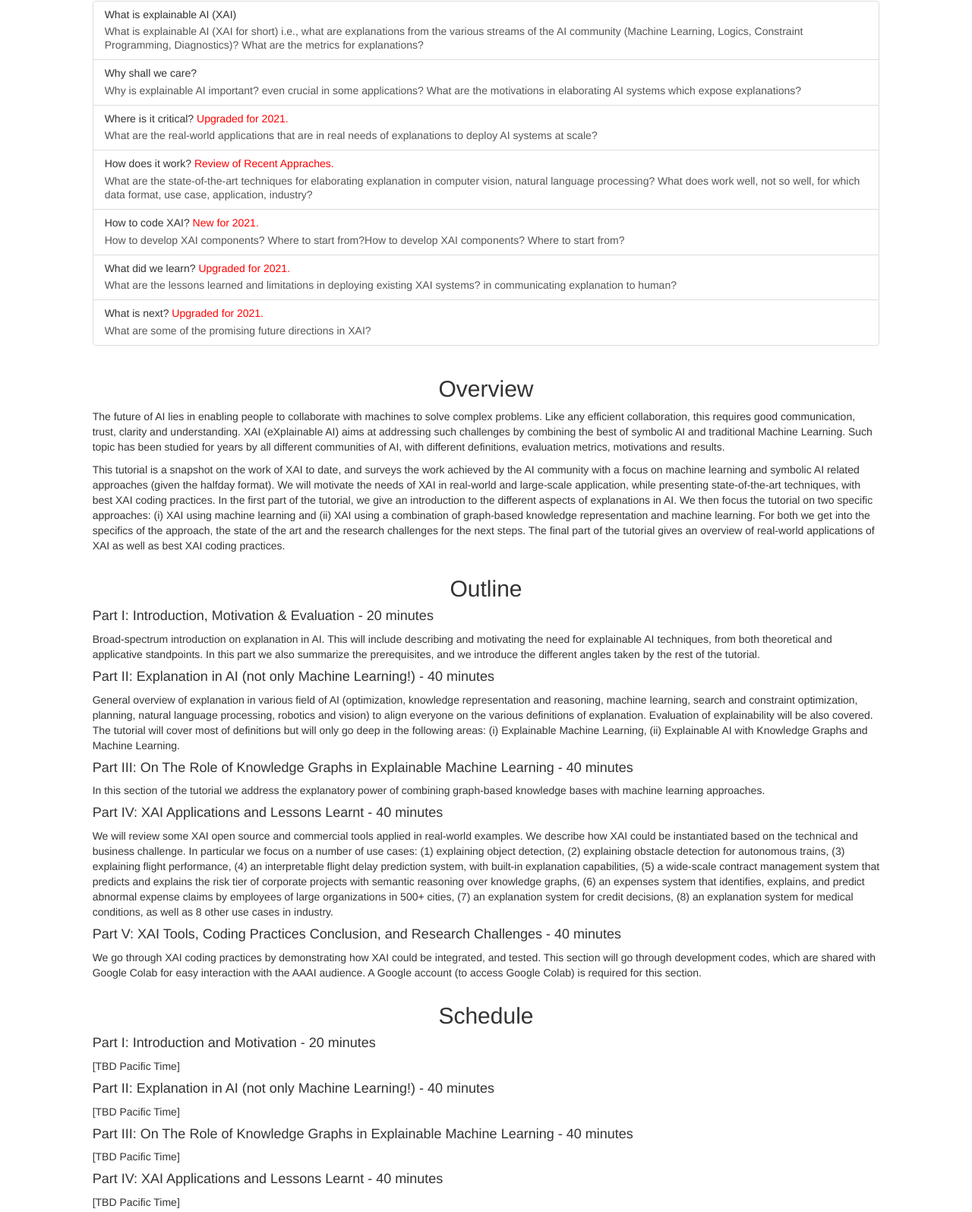
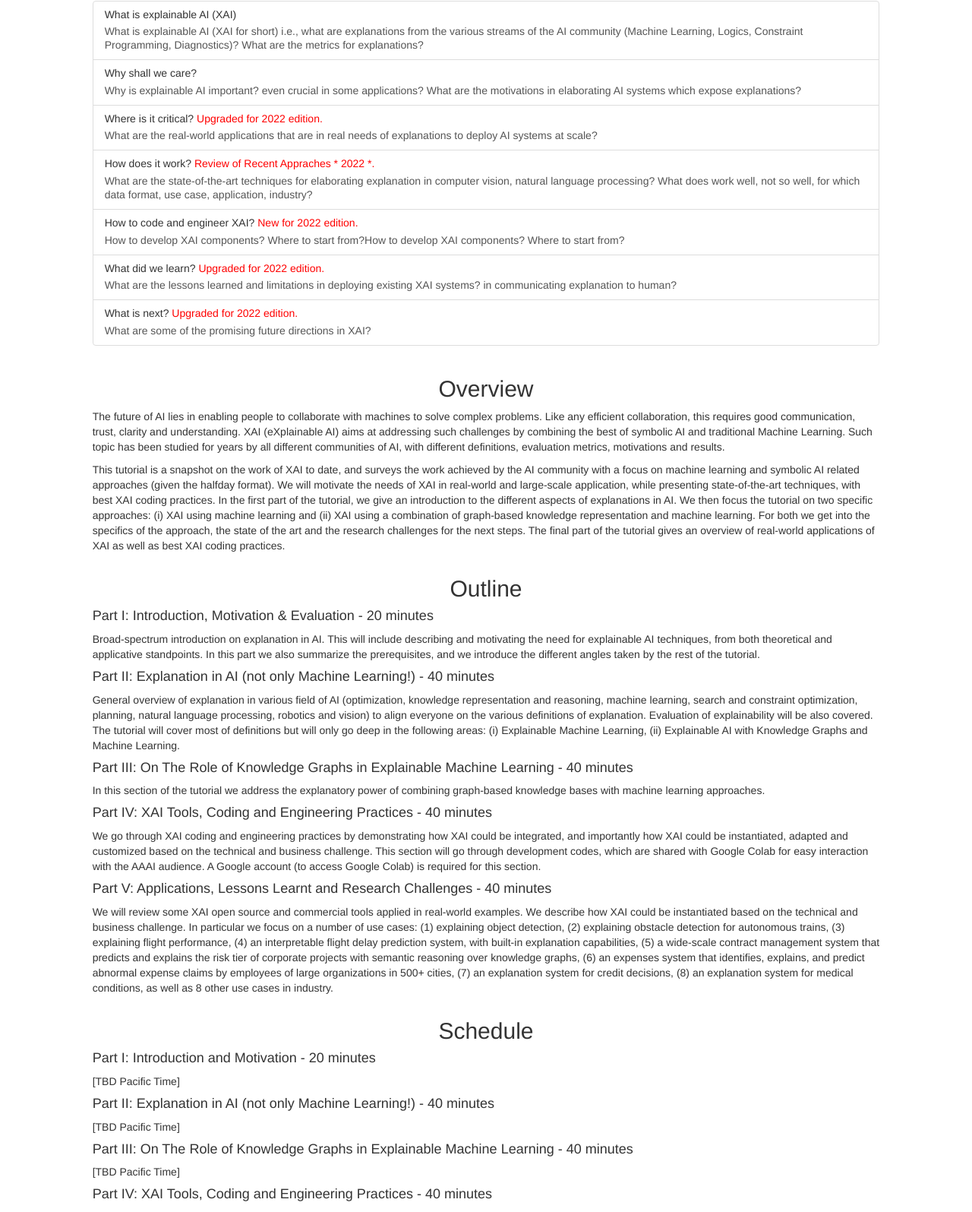
Before and after one commit to xaitutorial2022/xaitutorial2022.github.io, a plain HTML site: page index.html in a window 1280 px wide. Shown: the part 541-2136 px from the top of the page at 76% size. Drawn offline with nearby package versions, Linux system fonts and the light colour scheme.

Commit message:
Update index.html
new ToC

```diff
--- a/index.html
+++ b/index.html
@@ -84,27 +84,27 @@
         </a>
 
         <a href="#" class="list-group-item">
-              <h5 class="list-group-item-heading">Where is it critical? <font color="red">Upgraded for 2021.</font></h5>
+              <h5 class="list-group-item-heading">Where is it critical? <font color="red">Upgraded for 2022 edition.</font></h5>
               <p class="list-group-item-text">What are the real-world applications that are in real needs of explanations to deploy AI systems at scale?</p>
         </a>
 
         <a href="#" class="list-group-item">
-            <h5 class="list-group-item-heading">How does it work? <font color="red">Review of Recent Appraches.</font></h5>
+            <h5 class="list-group-item-heading">How does it work? <font color="red">Review of Recent Appraches * 2022 *.</font></h5>
             <p class="list-group-item-text">What are the state-of-the-art techniques for elaborating explanation in computer vision, natural language processing? What does work well, not so well, for which data format, use case, application, industry?</p>
         </a>
 
         <a href="#" class="list-group-item">
-            <h5 class="list-group-item-heading">How to code XAI? <font color="red">New for 2021.</font></h5>
+            <h5 class="list-group-item-heading">How to code and engineer XAI? <font color="red">New for 2022 edition.</font></h5>
             <p class="list-group-item-text">How to develop XAI components? Where to start from?How to develop XAI components? Where to start from?</p>
         </a>
 
         <a href="#" class="list-group-item">
-            <h5 class="list-group-item-heading">What did we learn? <font color="red">Upgraded for 2021.</font></h5>
+            <h5 class="list-group-item-heading">What did we learn? <font color="red">Upgraded for 2022 edition.</font></h5>
             <p class="list-group-item-text">What are the lessons learned and limitations in deploying existing XAI systems? in communicating explanation to human?</p>
         </a>
 
         <a href="#" class="list-group-item">
-            <h5 class="list-group-item-heading">What is next? <font color="red">Upgraded for 2021.</font></h5>
+            <h5 class="list-group-item-heading">What is next? <font color="red">Upgraded for 2022 edition.</font></h5>
             <p class="list-group-item-text">What are some of the promising future directions in XAI?</p>
         </a>
       </div>
@@ -137,11 +137,11 @@
         <h4>Part III: On The Role of Knowledge Graphs in Explainable Machine Learning - 40 minutes</h4>
         <p> In this section of the tutorial we address the explanatory power of combining graph-based knowledge bases with machine learning approaches. </p>
 
-        <h4>Part IV: XAI Applications and Lessons Learnt - 40 minutes</h4>
+        <h4>Part IV: XAI Tools, Coding and Engineering Practices - 40 minutes</h4>
+        <p>We go through XAI coding and engineering practices by demonstrating how XAI could be integrated, and importantly how XAI could be instantiated, adapted and customized based on the technical and business challenge. This section will go through development codes, which are shared with Google Colab for easy interaction with the AAAI audience. A Google account (to access Google Colab) is required for this section.</p>
+
+        <h4>Part V: Applications, Lessons Learnt and Research Challenges - 40 minutes</h4>
         <p>We will review some XAI open source and commercial tools applied in real-world examples. We describe how XAI could be instantiated based on the technical and business challenge. In particular we focus on a number of use cases: (1) explaining object detection, (2) explaining obstacle detection for autonomous trains, (3) explaining flight performance, (4) an interpretable flight delay prediction system, with built-in explanation capabilities, (5) a wide-scale contract management system that predicts and explains the risk tier of corporate projects with semantic reasoning over knowledge graphs, (6) an expenses system that identifies, explains, and predict abnormal expense claims by employees of large organizations in 500+ cities, (7) an explanation system for credit decisions, (8) an explanation system for medical conditions, as well as 8 other use cases in industry.</p>
-
-        <h4>Part V: XAI Tools, Coding Practices Conclusion, and Research Challenges - 40 minutes</h4>
-        <p>We go through XAI coding practices by demonstrating how XAI could be integrated, and tested. This section will go through development codes, which are shared with Google Colab for easy interaction with the AAAI audience. A Google account (to access Google Colab) is required for this section.</p>
 
     </div>
     <div class="col-md-1 sidenav"></div>
@@ -160,10 +160,10 @@
         <h4>Part III: On The Role of Knowledge Graphs in Explainable Machine Learning - 40 minutes</h4>
         <p>[TBD Pacific Time]</p>
 
-        <h4>Part IV: XAI Applications and Lessons Learnt - 40 minutes</h4>
+        <h4>Part IV: XAI Tools, Coding and Engineering Practices - 40 minutes</h4>
         <p>[TBD Pacific Time]</p>
 
-        <h4>Part V: XAI Tools, Coding Practices Conclusion, and Research Challenges - 40 minutes</h4>
+        <h4>Part V: XAI Applications, Lessons Learnt and Research Challenges - 40 minutes</h4>
         <p>[TBD Pacific Time]</p>
 
     </div>
```
